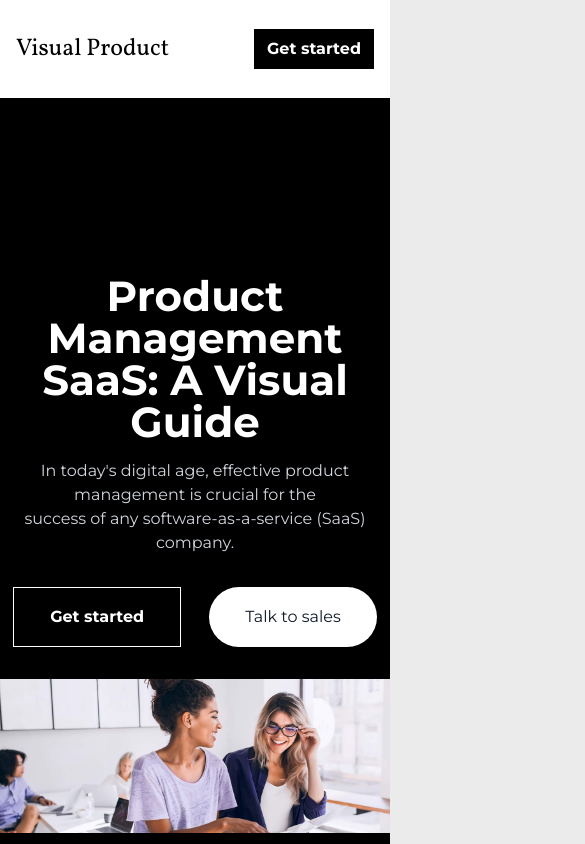
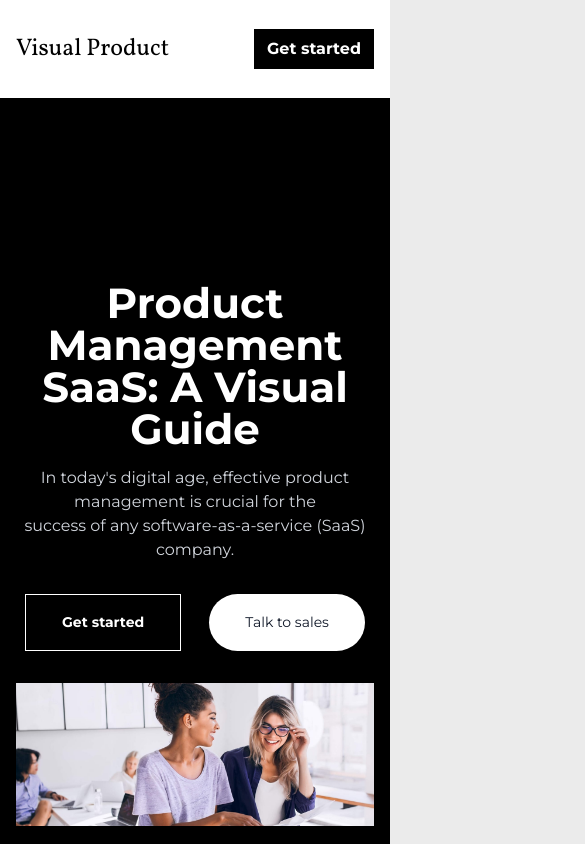
Before and after one commit to lucasshira/visual-product, a React (Vite) app: page / in a window 390 px wide. Shown: the top 844 px of the page, 585 px wide, since content can reach past the window. Built offline with nearby package versions, Linux system fonts and the light colour scheme.

Commit message:
style: endcap

```diff
--- a/src/components/dashboard-without-image.tsx
+++ b/src/components/dashboard-without-image.tsx
@@ -1,16 +1,16 @@
 export function DashboardWithoutImage() {
   return (
     <div className="h-auto bg-black py-6 px-4 sm:px-6 md:px-12 lg:px-[108px] lg:h-[426px] flex items-center justify-center">
-      <div className="px-[325px] text-center">
+      <div className="md:px-[325px] px-2 text-center">
         <h1 className="font-bold text-white leading-[42px] text-[32px] md:text-[42px]">A dedicated team to grow your company</h1>
         <p className="mt-2.5 mb-12 leading-6 text-white">Lorem ipsum dolor sit amet consectetur adipiscing eli mattis sit phasellus mollis sit aliquam sit nullam neque ultrices.</p>
 
         <div className="flex flex-wrap-4 justify-center">
           <button
-            className="flex items-center mr-7 h-[54px] text-white font-bold px-[38px] py-[17px] cursor-pointer border border-white bg-black hover:bg-white hover:text-black transition-all duration-300 ease-in-out">
+            className="flex items-center mr-7 h-[54px] text-white font-bold px-[38px] py-[17px] text-[14px] sm:text-[16px] cursor-pointer border border-white bg-black hover:bg-white hover:text-black transition-all duration-300 ease-in-out">
               Get started
           </button>
-          <button className="flex items-center px-9 py-[17px] h-[54px] bg-white text-black rounded-[48px] border border-black cursor-pointer">Talk to sales
+          <button className="flex items-center px-9 py-[17px] h-[54px] text-[14px] sm:text-[16px] bg-white text-black rounded-[48px] border border-black cursor-pointer">Talk to sales
           </button>
         </div>
       </div>
--- a/src/components/visual-guide.tsx
+++ b/src/components/visual-guide.tsx
@@ -1,6 +1,6 @@
 export function VisualGuide() {
   return (
-    <div className="h-[912px] flex items-center justify-center bg-black">
+    <div className="h-[912px] flex items-center justify-center bg-black px-4 md:px-0">
       <div className="text-center">
         <div className="text-white font-bold text-[42px] leading-[42px] mb-4">
           <h1>Product Management</h1>
@@ -12,11 +12,11 @@ export function VisualGuide() {
         </span>
         <div className="mt-8 flex justify-center gap-7">
           <button
-            className="border-white border-1 text-white font-bold px-9 py-[17px] cursor-pointer
+            className="border-white border text-white font-bold px-9 py-[17px] cursor-pointer text-[14px] sm:text-[16px]
             hover:bg-white hover:text-black transition-all duration-300 ease-in-out">
               Get started
           </button>
-          <button className="px-9 py-[17px] bg-white text-gray-900 rounded-[48px] cursor-pointer">Talk to sales</button>
+          <button className="px-9 py-[17px] bg-white text-gray-900 rounded-[48px] text-[14px] sm:text-[16px] cursor-pointer">Talk to sales</button>
         </div>
         <div className="mt-8">
           <img src="/visual-product-1.png" alt="Visual Guide" />
```
